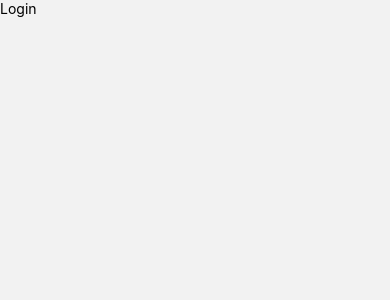
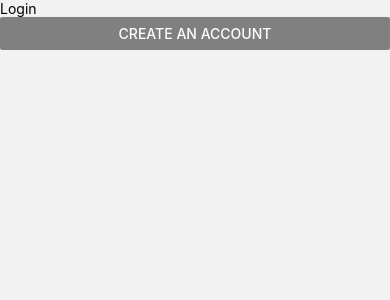
Before and after one commit to Pulsiive/mobile-owner, a React Native app: screen /Register in a window 390 px wide. Before the commit this address had no page. Shown: the top 300 px of the page. Built offline with nearby package versions, Linux system fonts and the light colour scheme.

Commit message:
[ADD] Button to navigate through routes

```diff
--- a/src/components/authentification/login/Login.js
+++ b/src/components/authentification/login/Login.js
@@ -1,10 +1,16 @@
 import React from 'react';
-import { View, Text } from 'react-native';
+import { View, Text, Button } from 'react-native';
 
 const Login = ({ navigation }) => {
   return (
     <View>
       <Text>Login</Text>
+      <Button
+        title="Create an account"
+        accessibilityLabel="Click here if you don't have an account"
+        onPress={() => navigation.navigate('Register')}
+        color="grey"
+      />
     </View>
   );
 };
```
Also changed, not shown: src/components/authentification/register/Register.js (added, +18 -0 lines).
